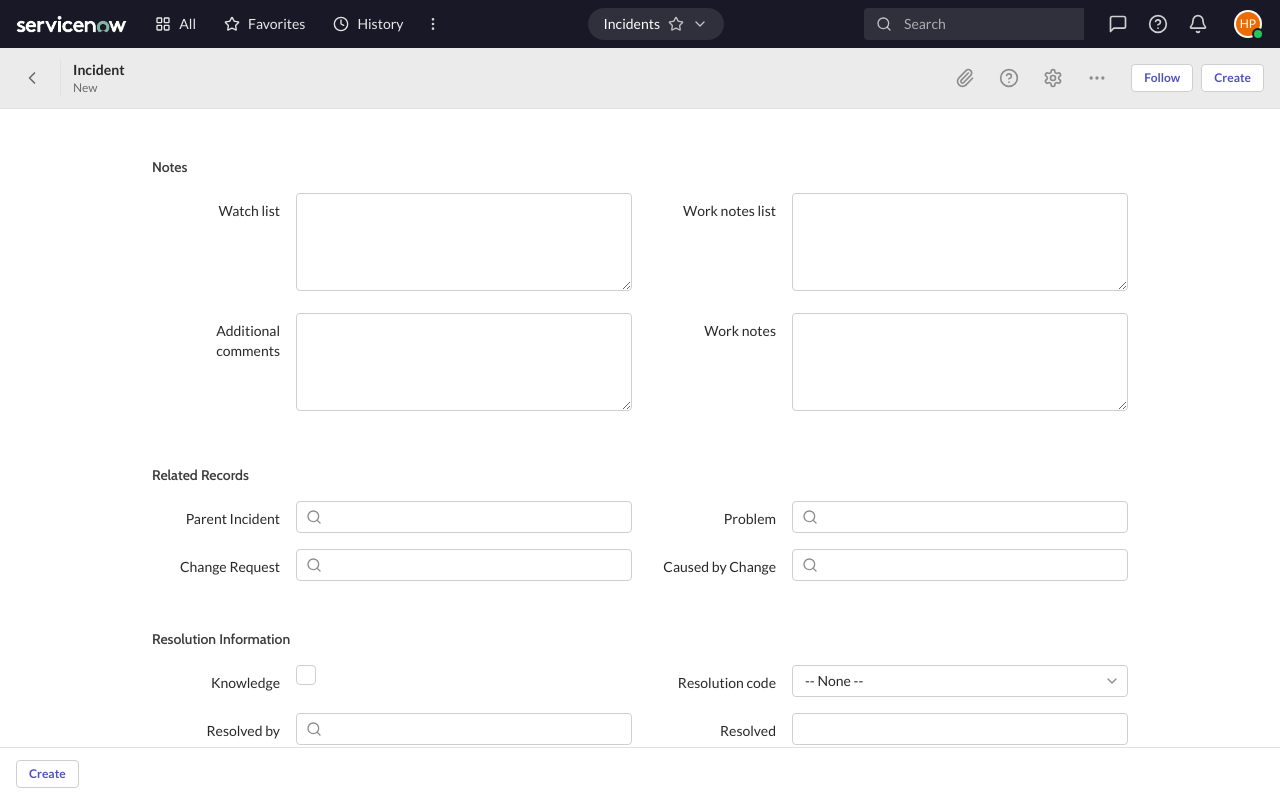
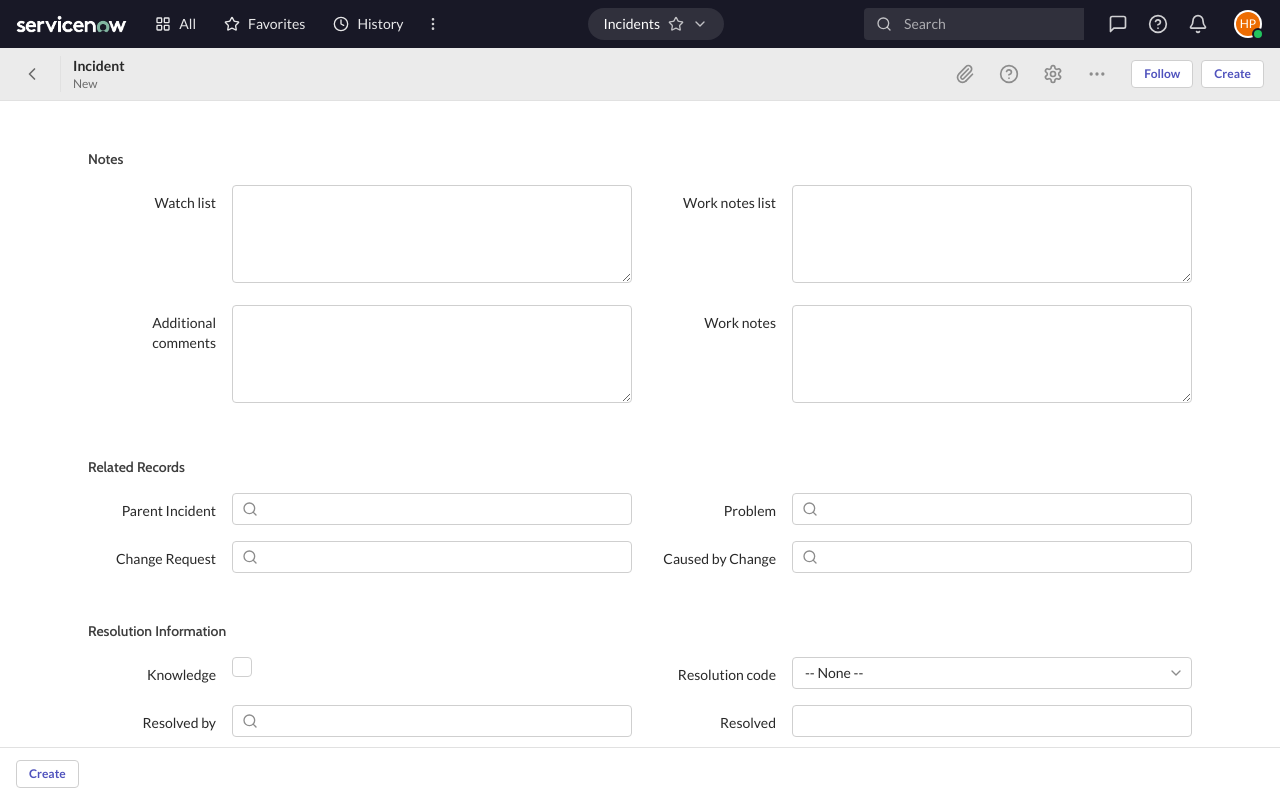
Before and after one commit to hunterphillips/sn-mockup, a React (Vite) app: page /incident/new in a window 1280 px wide. Built offline with nearby package versions, Linux system fonts and the light colour scheme.

Commit message:
form header padding

```diff
--- a/src/pages/FormPage.tsx
+++ b/src/pages/FormPage.tsx
@@ -260,7 +260,7 @@ export function FormPage() {
   return (
     <div className="h-[calc(100vh-48px)] flex flex-col">
       {/* Form Header */}
-      <div className="bg-sn-neutral-2 border-b border-sn-neutral-3 px-4 py-3">
+      <div className="bg-sn-neutral-2 border-b border-sn-neutral-3 px-4 py-2">
         <div className="flex items-center justify-between">
           <div className="flex items-center gap-3">
             <button
@@ -315,7 +315,7 @@ export function FormPage() {
 
       {/* Form Content */}
       <div className="flex-1 overflow-auto p-6 bg-white">
-        <div className="max-w-5xl mx-auto rounded-sn">
+        <div className="max-w-6xl mx-auto rounded-sn">
           {tableDef.form.sections.map((section) => {
             const sectionFields = section.fields
               .map((fieldName) =>
```
